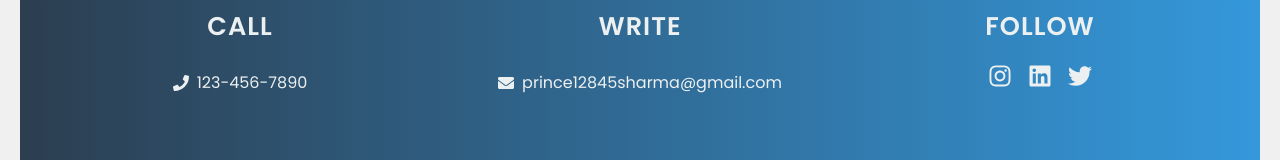
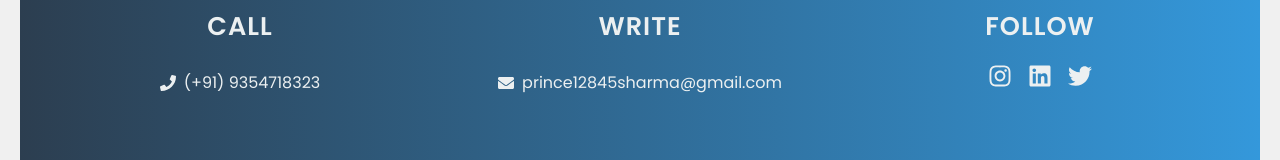
Before and after one commit to Prince-Sharma002/portfolio-front, a React (Create React App) app: page / in a window 1280 px wide. Shown: the part 2282-2442 px from the top of the page. Built offline with nearby package versions, Linux system fonts and the light colour scheme.

Commit message:
added number

```diff
--- a/src/components/Footer.jsx
+++ b/src/components/Footer.jsx
@@ -74,7 +74,7 @@ const Footer = () => {
           <ColumnContent>
             <IconWrapper>
               <FaPhone />
-              <span>123-456-7890</span>
+              <span>(+91) 9354718323 </span>
             </IconWrapper>
           </ColumnContent>
         </FooterColumn>
```
